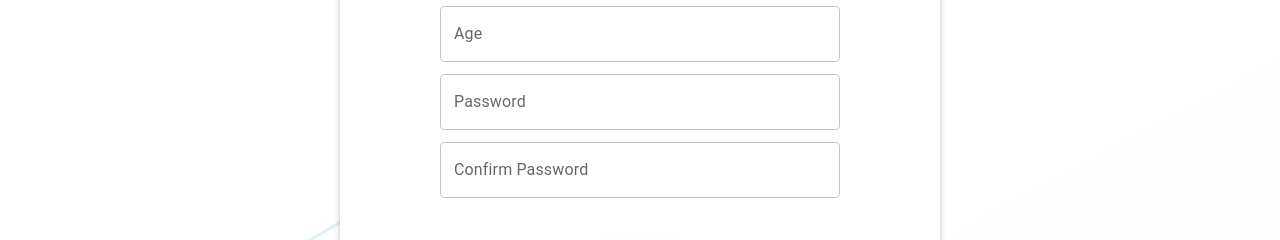
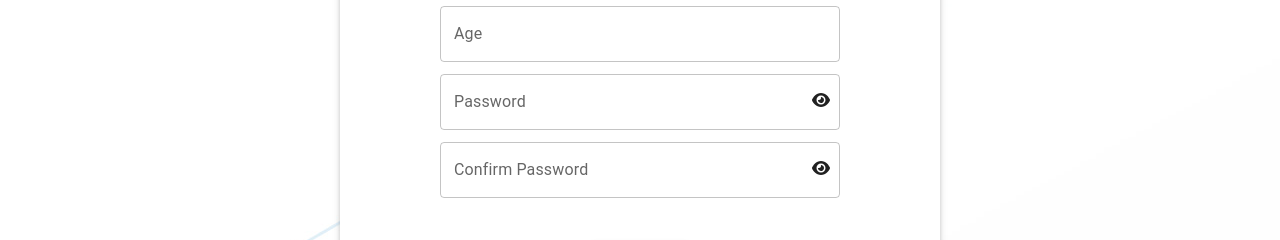
Before and after one commit to Saeed-Sabra/Graduation-project, a React (Create React App) app in the folder Frontend/: page /register in a window 1280 px wide. Shown: the part 449-689 px from the top of the page. Built offline with nearby package versions, Linux system fonts and the light colour scheme.

Commit message:
Password Toggle

```diff
--- a/Frontend/src/Components/Login/Login.jsx
+++ b/Frontend/src/Components/Login/Login.jsx
@@ -5,10 +5,27 @@ import { useNavigate } from 'react-router-dom';
 import * as Yup from 'yup';
 import style from './Login.module.css';
 import axios from 'axios';
+import { FontAwesomeIcon } from '@fortawesome/react-fontawesome';
+import { faEye, faEyeSlash } from '@fortawesome/free-solid-svg-icons';
 
 export default function Login(props) {
   let [statusError,setStatusError] = useState('')
   const navigate = useNavigate();
+
+  let [type, setType] = useState('password');
+  let [icon, setIcon] = useState(faEye);
+
+
+  const togglePassword = () => {
+    if (type === 'password') {
+      setType('text');
+      setIcon(faEyeSlash);
+    } else {
+      setType('password');
+      setIcon(faEye);
+    }
+  };
+
   const schema = Yup.object({
     email: Yup.string().required('Email is required').email('Email Not Valid'),
     password: Yup.string().required('Password is required').matches(/^[A-Za-z0-9]{8,20}$/,'Email/Password is incorrect')
@@ -62,16 +79,30 @@ export default function Login(props) {
             </Typography>
           )}
 
+<div style={{ position: 'relative' }}>
       <TextField
         label="Password"
-            type="password"
+        type={type}
         name="password"
         fullWidth
         variant="outlined"
         margin="dense"
         value={formik.values.password}
         onChange={formik.handleChange}
+
       />
+      <FontAwesomeIcon
+        icon={icon}
+        style={{
+          position: 'absolute',
+          right: 10,
+          top: '50%',
+          transform: 'translateY(-50%)',
+          cursor: 'pointer',
+        }}
+          onClick={togglePassword}
+      />
+    </div>
           {formik.errors.password && (
             <Typography variant="body2" color="error" component="p" className="alert alert-danger">
               {formik.errors.password}
--- a/Frontend/src/Components/Register/Register.jsx
+++ b/Frontend/src/Components/Register/Register.jsx
@@ -4,10 +4,38 @@ import { useNavigate } from 'react-router-dom';
 import { useFormik } from 'formik';
 import * as Yup from 'yup';
 import axios from 'axios';
+import { FontAwesomeIcon } from '@fortawesome/react-fontawesome';
+import { faEye, faEyeSlash } from '@fortawesome/free-solid-svg-icons';
 
 export default function Register() {
   let [statusError,setStatusError] = useState('')
   const navigate = useNavigate();
+
+  let [passwordType, setPasswordType] = useState('password');
+  let [passwordIcon, setPasswordIcon] = useState(faEye);
+
+  let [confirmPasswordType, setConfirmPasswordType] = useState('password');
+  let [confirmPasswordIcon, setConfirmPasswordIcon] = useState(faEye);
+
+  const togglePassword = () => {
+    if (passwordType === 'password') {
+      setPasswordType('text');
+      setPasswordIcon(faEyeSlash);
+    } else {
+      setPasswordType('password');
+      setPasswordIcon(faEye);
+    }
+  };
+
+  const toggleConfirmPassword = () => {
+    if (confirmPasswordType === 'password') {
+      setConfirmPasswordType('text');
+      setConfirmPasswordIcon(faEyeSlash);
+    } else {
+      setConfirmPasswordType('password');
+      setConfirmPasswordIcon(faEye);
+    }
+  };
 
   const schema = Yup.object({
     name: Yup.string().required('Name is required').min(3, 'Minimum 3 characters').max(20, 'Maximum 20 characters'),
@@ -100,9 +128,6 @@ export default function Register() {
   </Select>
 </FormControl>
 
-
-
-
       <TextField
         label="Age"
         type="number"
@@ -116,10 +141,10 @@ export default function Register() {
         helperText={formik.touched.age && formik.errors.age}
       />
 
-
+<div style={{ position: 'relative' }}>
       <TextField
         label="Password"
-        type="password"
+        type={passwordType}
         name="password"
         fullWidth
         variant="outlined"
@@ -129,11 +154,23 @@ export default function Register() {
         error={formik.touched.password && Boolean(formik.errors.password)}
         helperText={formik.touched.password && formik.errors.password}
       />
+      <FontAwesomeIcon
+        icon={passwordIcon}
+        style={{
+          position: 'absolute',
+          right: 10,
+          top: '50%',
+          transform: 'translateY(-50%)',
+          cursor: 'pointer',
+        }}
+          onClick={togglePassword}
+      />
+    </div>
 
-
+    <div style={{ position: 'relative' }}>
   <TextField
     label="Confirm Password"
-        type="password"
+    type={confirmPasswordType}
     name="confirmPassword"
     fullWidth
     variant="outlined"
@@ -143,6 +180,19 @@ export default function Register() {
     error={formik.touched.confirmPassword && Boolean(formik.errors.confirmPassword)}
     helperText={formik.touched.confirmPassword && formik.errors.confirmPassword}
   />
+  <FontAwesomeIcon
+    icon={confirmPasswordIcon}
+    style={{
+      position: 'absolute',
+      right: 10,
+      top: '50%',
+      transform: 'translateY(-50%)',
+      cursor: 'pointer',
+    }}
+    onClick={toggleConfirmPassword}
+  />
+</div>
+
           <p className='text-danger'>{statusError}</p>
 
       <Button type="submit" variant="contained" color="primary" sx={{mt:3}}>
```
Lines whose indentation alone changed are shown as unchanged.
